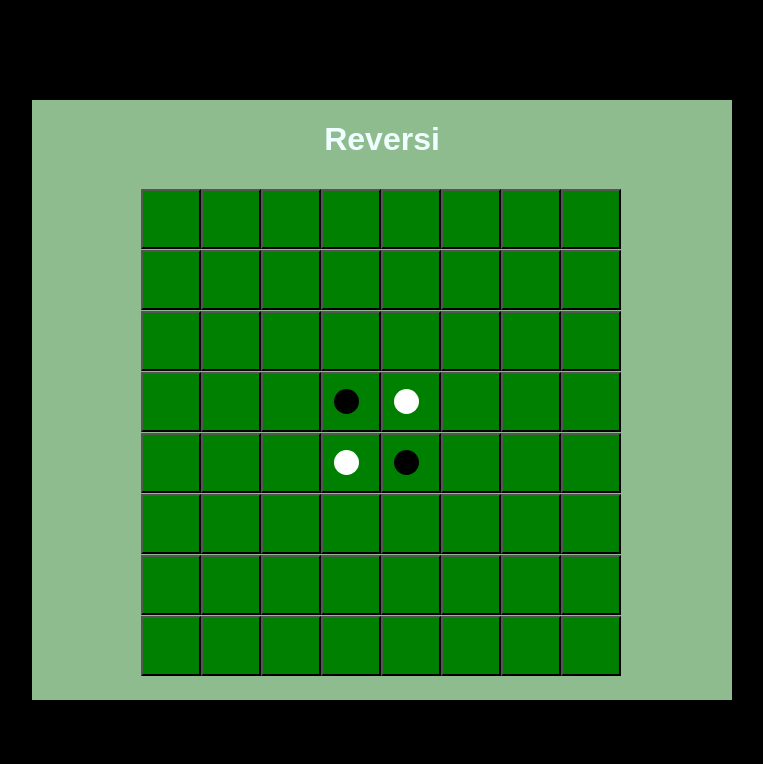
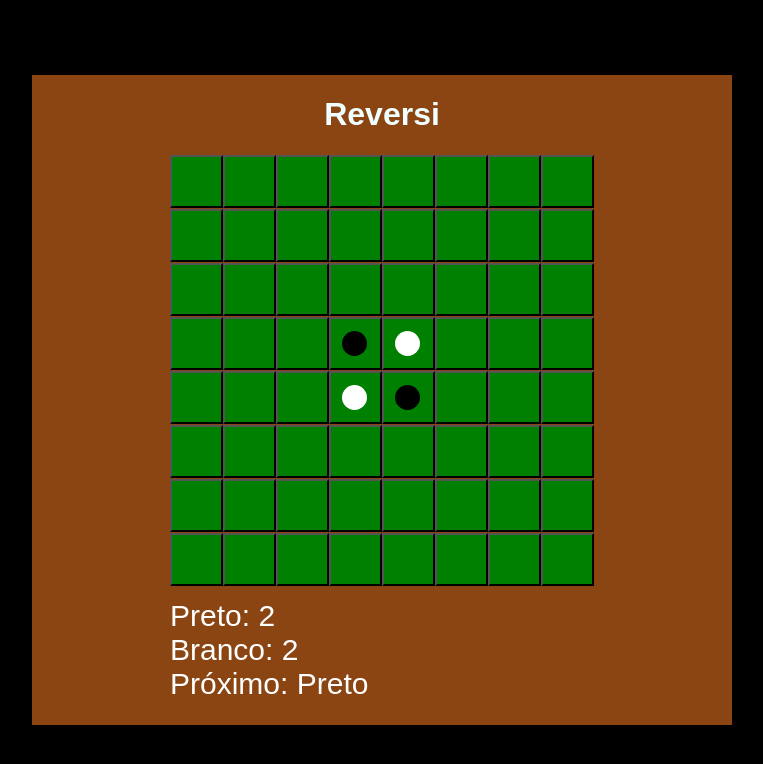
Before and after one commit to thuzax/ia-reverse, a React app in the folder view/reversi/: page / in a window 1280 px wide. Shown: the whole page, without its empty margins (258-1021 px from the left). Built offline with nearby package versions, Linux system fonts and the light colour scheme.

Commit message:
Rodando 1vs1

```diff
--- a/view/reversi/src/components/Celula.js
+++ b/view/reversi/src/components/Celula.js
@@ -13,12 +13,11 @@
     }
     show(id){
         this.props.handleClick(id);
-        console.log(this.state.status);
     }
     render(){
         return(
             <button className='celula' onClick={this.show.bind(this, this.state.id)}>
-            <Peca cor={this.state.status}/>
+            <Peca cor={this.props.status}/>
             </button>
         );
     }
--- a/view/reversi/src/components/Tabuleiro.js
+++ b/view/reversi/src/components/Tabuleiro.js
@@ -11,6 +11,8 @@
             jogador: "P",
             pretoProx: true,
             tabuleiro: [],
+            pontosP: 2,
+            pontosB: 2,
         };
 
         this.renderTabuleiro=this.renderTabuleiro.bind(this)
@@ -22,8 +24,7 @@
     }
 
     renderTabuleiro() {
-        console.log(this.state.tabuleiro)
-        const {tabuleiro} = this.state
+        const {tabuleiro} = this.state;
         return(
             tabuleiro.map((linhas, indiceLinha) => (
                 linhas.map((celula, indiceColuna) => (
@@ -35,6 +36,21 @@
                     />
                 ))
             ))
+        );
+    }
+
+    renderInformacoes() {
+        const{pontosP, pontosB, pretoProx} = this.state
+        var jogador = "Branco"
+        if(pretoProx) {
+            jogador = "Preto"
+        }
+        return(
+            <div>
+                Preto: {pontosP} <br></br>
+                Branco: {pontosB} <br></br>
+                Próximo: {jogador}
+            </div>
         );
     }
 
@@ -81,8 +97,6 @@
             }
         }
         this.setState({tabuleiro:  novoTabuleiro});
-        console.log(this.state.tabuleiro)
-
     }
 
     handleChildClick(id) {
@@ -92,17 +106,31 @@
         axios.post('http://localhost:5000/jogar', obj).then((response) => {
             console.log(response.data);
             this.atualizaTabela(response.data);
-            this.setState({pretoProx: !this.state.pretoProx});
+            if(response.data.jogadaFeita) {
+                this.setState({pretoProx: !this.state.pretoProx});
+            }
+            this.setState({pontosB: response.data.pontuacao.B})
+            this.setState({pontosP: response.data.pontuacao.P})
+            if(this.state.pontosB + this.state.pontosP == 64) {
+                var vencedor = (this.state.pontosB > this.state.pontosP) ? "Branco" : "Preto"
+                alert("Fim de jogo! O vencedor foi " + vencedor)
+            }
             // console.log(this.state.tabuleiro);
         }, (err) => {
             console.log(err);
         });
         //console.log(this.state.tabuleiro);
+
     }
     render(){
         return(
-            <div className="tab">
-                {this.renderTabuleiro()}
+            <div>
+                <div className="tab">
+                    {this.renderTabuleiro()}
+                </div>
+                <div className="info">
+                    {this.renderInformacoes()}
+                </div>
             </div>
         );
     }
--- a/view/reversi/src/index.css
+++ b/view/reversi/src/index.css
@@ -4,12 +4,7 @@
   font-family: sans-serif;
 }
 
-.celula{
-  width: 60px;
-  height: 60px;
-  background-color: green;
-  border-block-end-color: black;
-}
+
 
 
 .container{
@@ -20,6 +15,38 @@
   flex-direction: row;
   justify-content: center;
   align-items: center;
+}
+
+.box{
+  width: 700px;
+  height: 650px;
+  background-color: saddlebrown;
+}
+
+.titulo{
+  width: 700px;
+  text-align: center;
+  color: azure;
+}
+
+.tabuleiro{
+  display: flex;
+  flex-direction: row;
+  justify-content: center;
+  align-items: center;
+
+}
+
+.tab{
+  width: 424px;
+  height: 424px;
+}
+
+.celula{
+  width: 53px;
+  height: 53px;
+  background-color: green;
+  border-block-end-color: black;
 }
 
 .pecaBranca{
@@ -41,29 +68,10 @@
   height: 25px;
 }
 
-.box{
-  width: 700px;
-  height: 600px;
-  background-color: darkseagreen;
+.info {
+  width: 424px;
+  height: 30px;
+  padding-top: 20px;
+  color: white;
+  font-size: 30px;
 }
-
-.titulo{
-  width: 700px;
-  text-align: center;
-  color: azure;
-}
-
-.tabuleiro{
-  width: 700px;
-  height: 500px;
-  display: flex;
-  flex-direction: row;
-  justify-content: center;
-  align-items: center;
-
-}
-
-.tab{
-  width: 482px;
-  height: 482px;
-}
```
Also changed, not shown: 4 other files.
